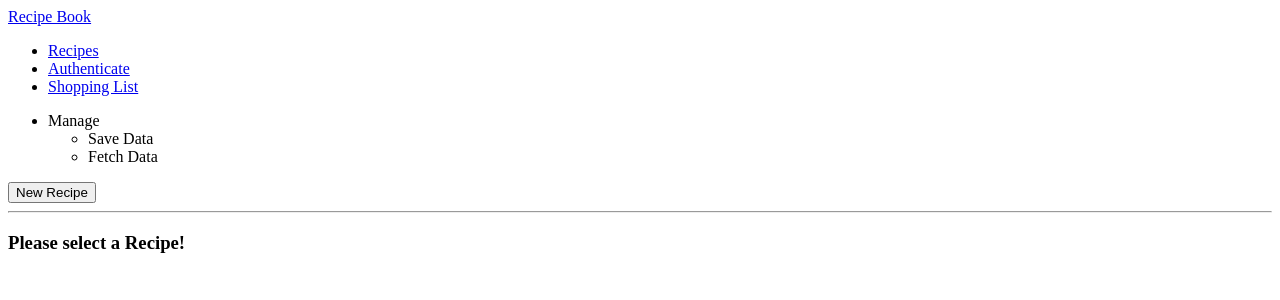
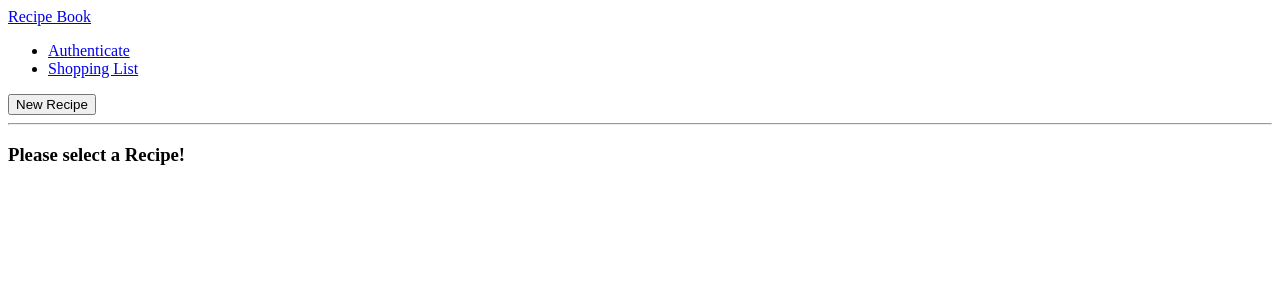
Before and after one commit to arnabbhat82/auth-added-login, an Angular app: page /recipes in a window 1280 px wide. Shown: the top 300 px of the page. Built offline with nearby package versions, Linux system fonts and the light colour scheme.

Commit message:
Reflecting the Auth state in the UI

```diff
--- a/src/app/auth/auth.component.ts
+++ b/src/app/auth/auth.component.ts
@@ -3,6 +3,7 @@ import { NgForm } from '@angular/forms';
 import { Observable } from 'rxjs';
 
 import { AuthService, AuthResponseData } from './auth.service';
+import { Router } from '@angular/router';
 
 @Component({
   selector: 'app-auth',
@@ -13,7 +14,7 @@ export class AuthComponent {
   isLoading = false;
   error: string = null;
 
-  constructor(private authService: AuthService) {}
+  constructor(private authService: AuthService, private router: Router) {}
 
   onSwitchMode() {
     this.isLoginMode = !this.isLoginMode;
@@ -43,6 +44,7 @@ export class AuthComponent {
       resData => {
         console.log(resData);
         this.isLoading = false;
+        this.router.navigate(['/recipes']);
       },
       errorMessage => {
         console.log(errorMessage);
--- a/src/app/header/header.component.html
+++ b/src/app/header/header.component.html
@@ -6,8 +6,10 @@
 
     <div class="collapse navbar-collapse">
       <ul class="nav navbar-nav">
-        <li routerLinkActive="active"><a routerLink="/recipes">Recipes</a></li>
-        <li routerLinkActive="active">
+        <li routerLinkActive="active" *ngIf="isAuthenticated">
+          <a routerLink="/recipes">Recipes</a>
+        </li>
+        <li routerLinkActive="active" *ngIf="!isAuthenticated">
           <a routerLink="/auth">Authenticate</a>
         </li>
         <li routerLinkActive="active">
@@ -15,7 +17,10 @@
         </li>
       </ul>
       <ul class="nav navbar-nav navbar-right">
-        <li class="dropdown" appDropdown>
+        <li *ngIf="isAuthenticated">
+          <a style="cursor: pointer;">Logout</a>
+        </li>
+        <li class="dropdown" appDropdown *ngIf="isAuthenticated">
           <a style="cursor: pointer;" class="dropdown-toggle" role="button"
             >Manage <span class="caret"></span
           ></a>
--- a/src/app/header/header.component.ts
+++ b/src/app/header/header.component.ts
@@ -1,13 +1,25 @@
-import { Component } from '@angular/core';
+import { Component, OnInit, OnDestroy } from '@angular/core';
 
 import { DataStorageService } from '../shared/data-storage.service';
+import { AuthService } from '../auth/auth.service';
+import { Subscription } from 'rxjs';
 
 @Component({
   selector: 'app-header',
-  templateUrl: './header.component.html'
+  templateUrl: './header.component.html',
 })
-export class HeaderComponent {
-  constructor(private dataStorageService: DataStorageService) {}
+export class HeaderComponent implements OnInit, OnDestroy {
+  private userSub: Subscription;
+  isAuthenticated = false;
+  constructor(
+    private dataStorageService: DataStorageService,
+    private authService: AuthService,
+  ) {}
+  ngOnInit() {
+    this.userSub = this.authService.user.subscribe(user => {
+      this.isAuthenticated = !user ? false : true;
+    });
+  }
 
   onSaveData() {
     this.dataStorageService.storeRecipes();
@@ -16,4 +28,7 @@ export class HeaderComponent {
   onFetchData() {
     this.dataStorageService.fetchRecipes().subscribe();
   }
+  ngOnDestroy() {
+    this.userSub.unsubscribe();
+  }
 }
```
